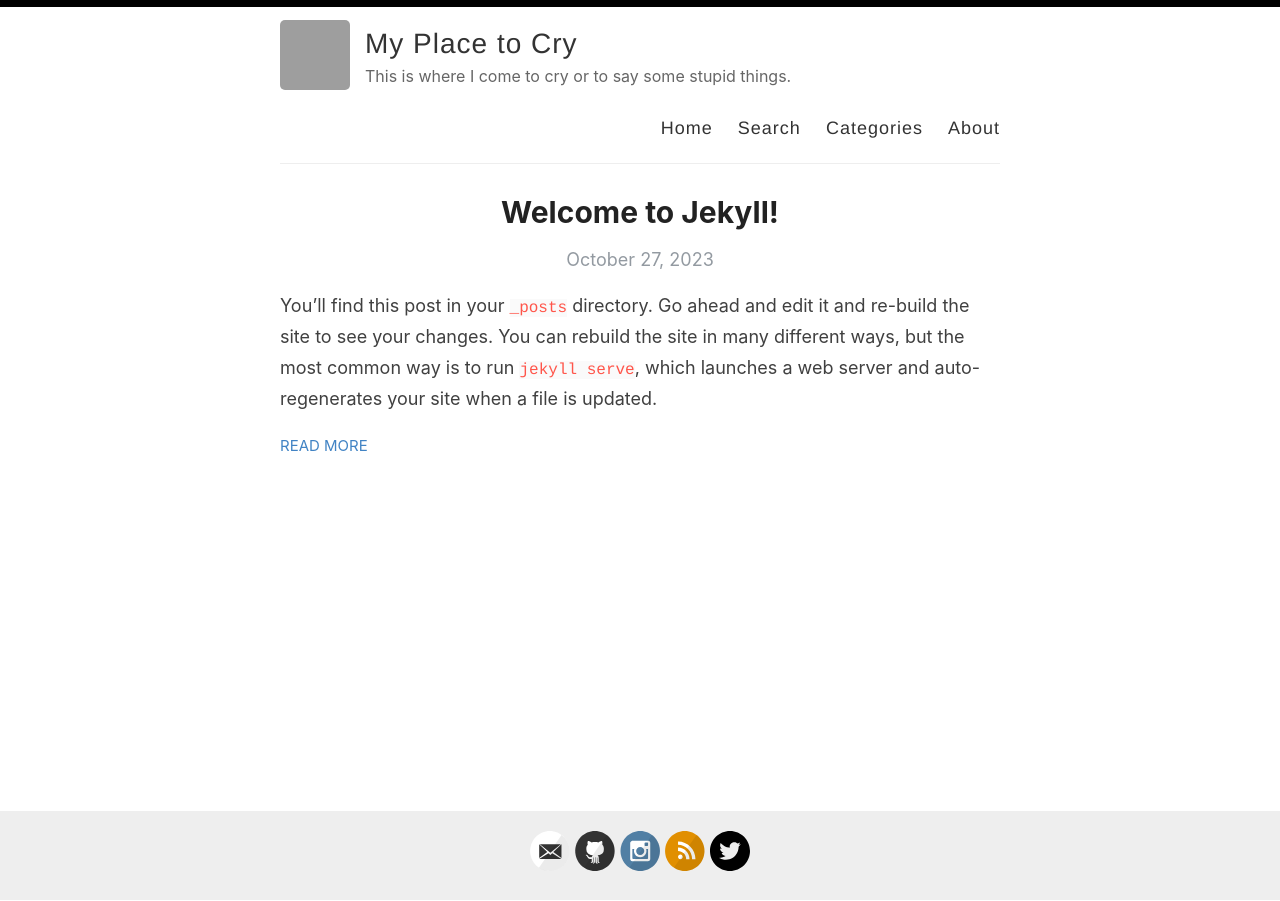
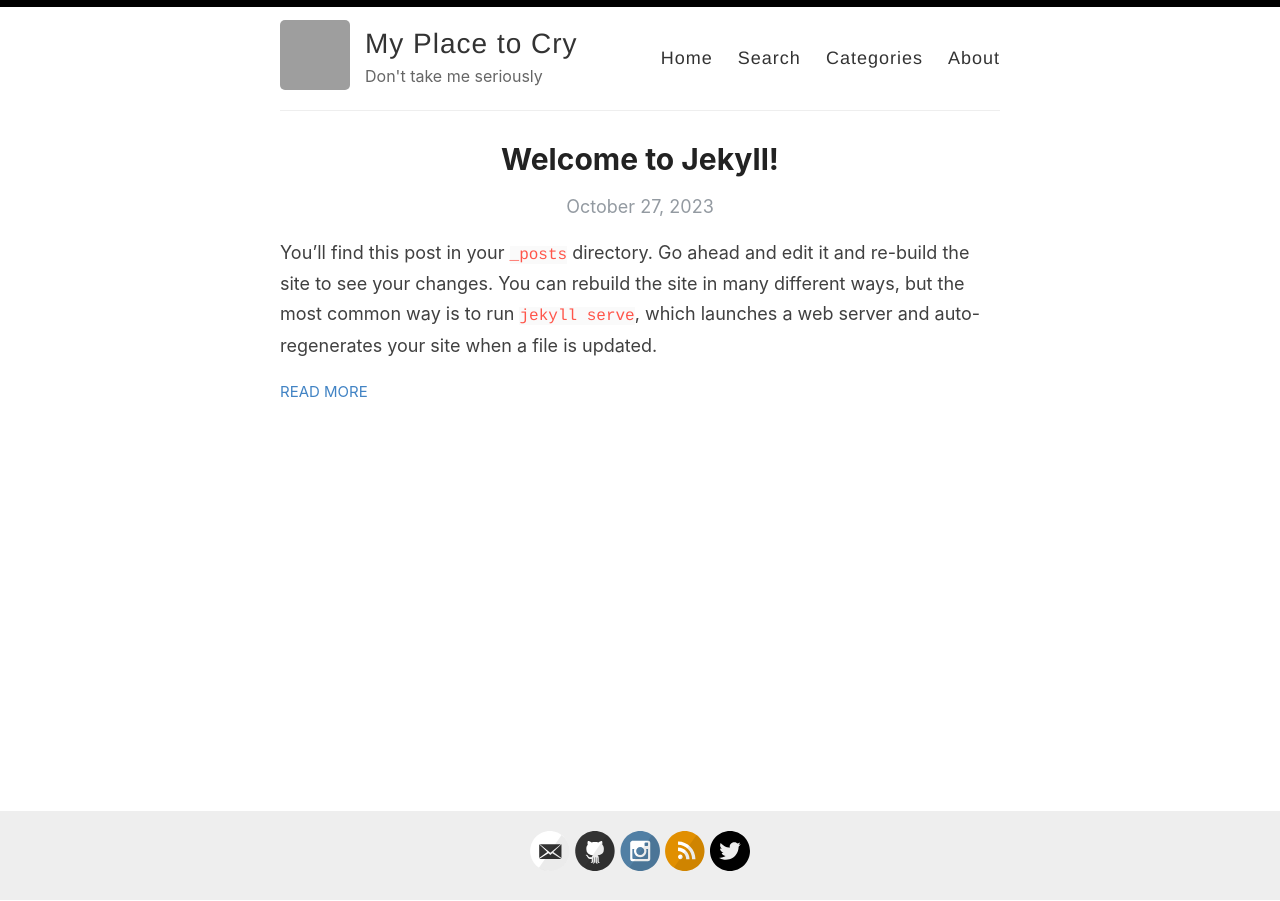
Before and after one commit to Alfedi/Alfedi.github.io, a Jekyll site: the page built from index.html, in a window 1280 px wide. Built offline with Jekyll 4.4.1, drawn with Linux system fonts in a browser that asks for light colours; the list of posts is cut into pages by our own code; grey boxes are pictures that could not be loaded.

Commit message:
style: shorter description

```diff
--- a/_config.yml
+++ b/_config.yml
@@ -9,7 +9,7 @@ name: My Place to Cry
 author: Álvaro Ferrero
 
 # Short bio or description (displayed in the header)
-description: This is where I come to cry or to say some stupid things.
+description: Don't take me seriously
 
 # URL of your avatar or profile pic (you could use your GitHub profile pic)
 avatar: https://avatars.githubusercontent.com/u/32842562?v=4
```
